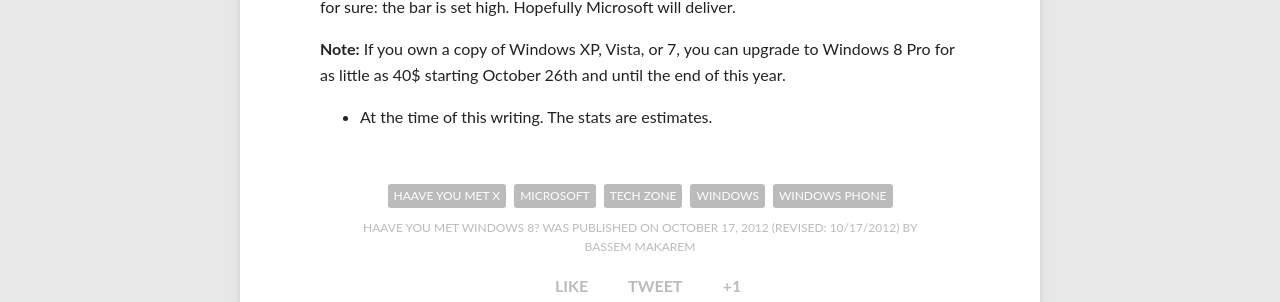
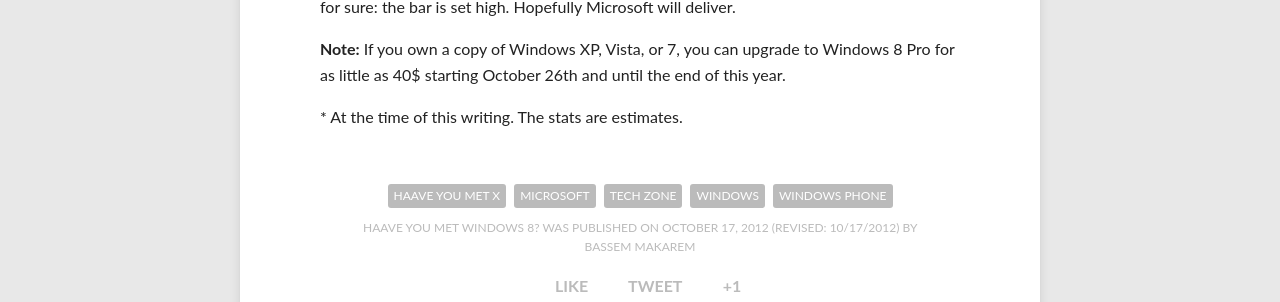
Before and after one commit to bmak91/bmak91.github.io, a Jekyll site: the page built from _posts/2012-10-17-haave-you-met-windows-8.md, in a window 1280 px wide and 900 px high, scrolled down 1605 px. Shown: the part 153-455 px from the top of the window. Built offline with Jekyll 4.4.1, drawn with Linux system fonts in a browser that asks for light colours; nearby versions of some CDN libraries; comment, search, counter and statistics services are not loaded.

Commit message:
fixed note at bottom

```diff
--- a/_posts/2012-10-17-haave-you-met-windows-8.md
+++ b/_posts/2012-10-17-haave-you-met-windows-8.md
@@ -28,7 +28,7 @@
 **Note:** If you own a copy of Windows XP, Vista, or 7, you can upgrade to Windows 8 Pro for as little as 40$ starting October 26th and until the end of this year.
 
 
-* At the time of this writing. The stats are estimates.
+\* At the time of this writing. The stats are estimates.
 
 [1]: http://en.wikipedia.org/wiki/Microsoft_Windows#Usage_share
 [2]: http://www.microsoft.com/Surface/en-US
```
